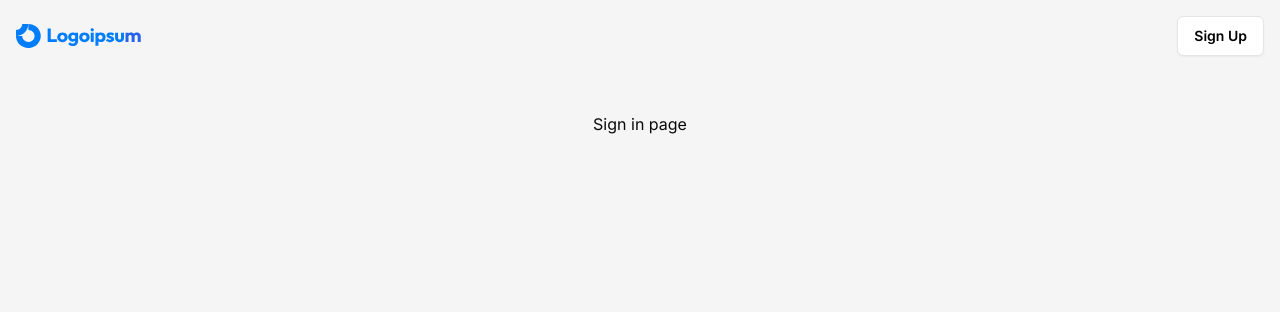
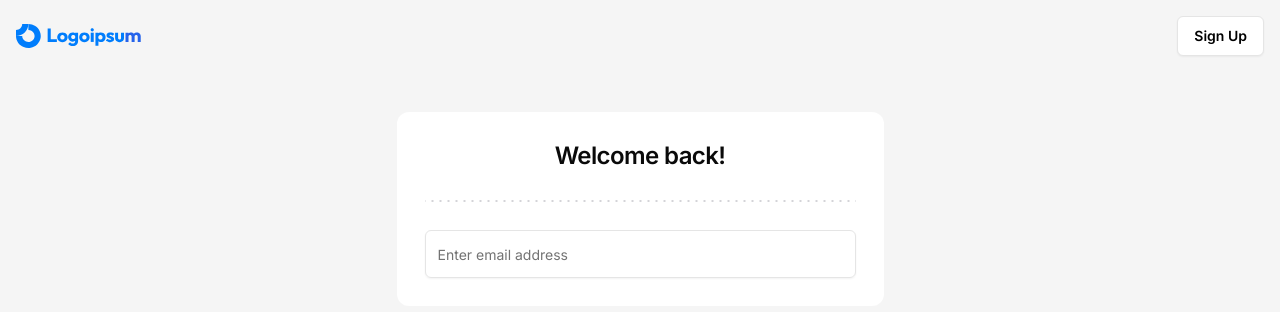
Before and after one commit to JKukielski/jiraclone, a Next.js app: page /sign-in in a window 1280 px wide. Shown: the top 312 px of the page. Built offline with nearby package versions, Linux system fonts and the light colour scheme.

Commit message:
Added 'use client'

```diff
--- a/src/app/(auth)/sign-in/page.tsx
+++ b/src/app/(auth)/sign-in/page.tsx
@@ -1,5 +1,9 @@
+'use client';
+
+import { SignInCard } from '@/features/auth/components/sign-in-card';
+
 const SignInPage = () => {
-  return <div>Sign in page</div>;
+  return <SignInCard />;
 };
 
 export default SignInPage;
```
